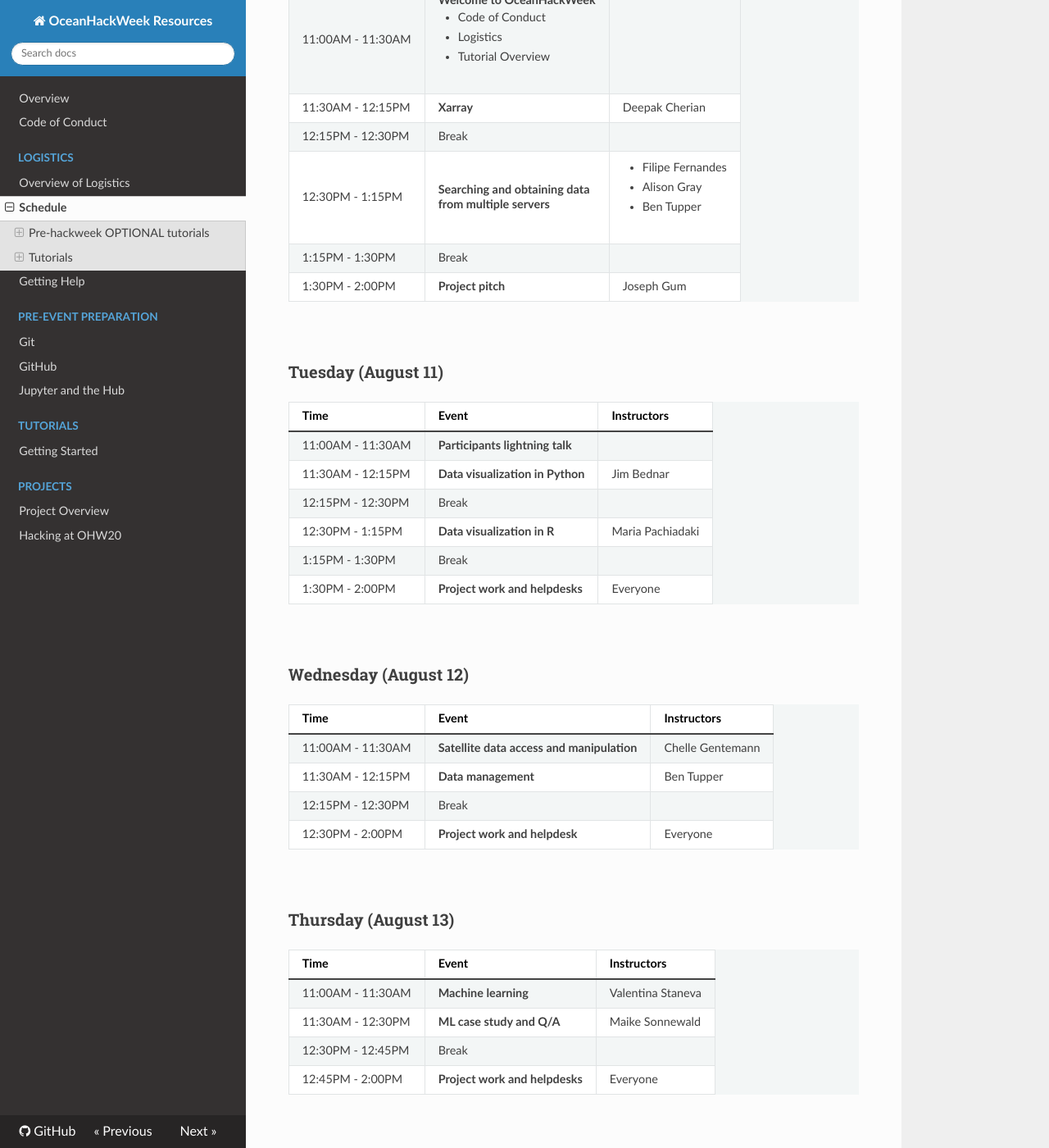
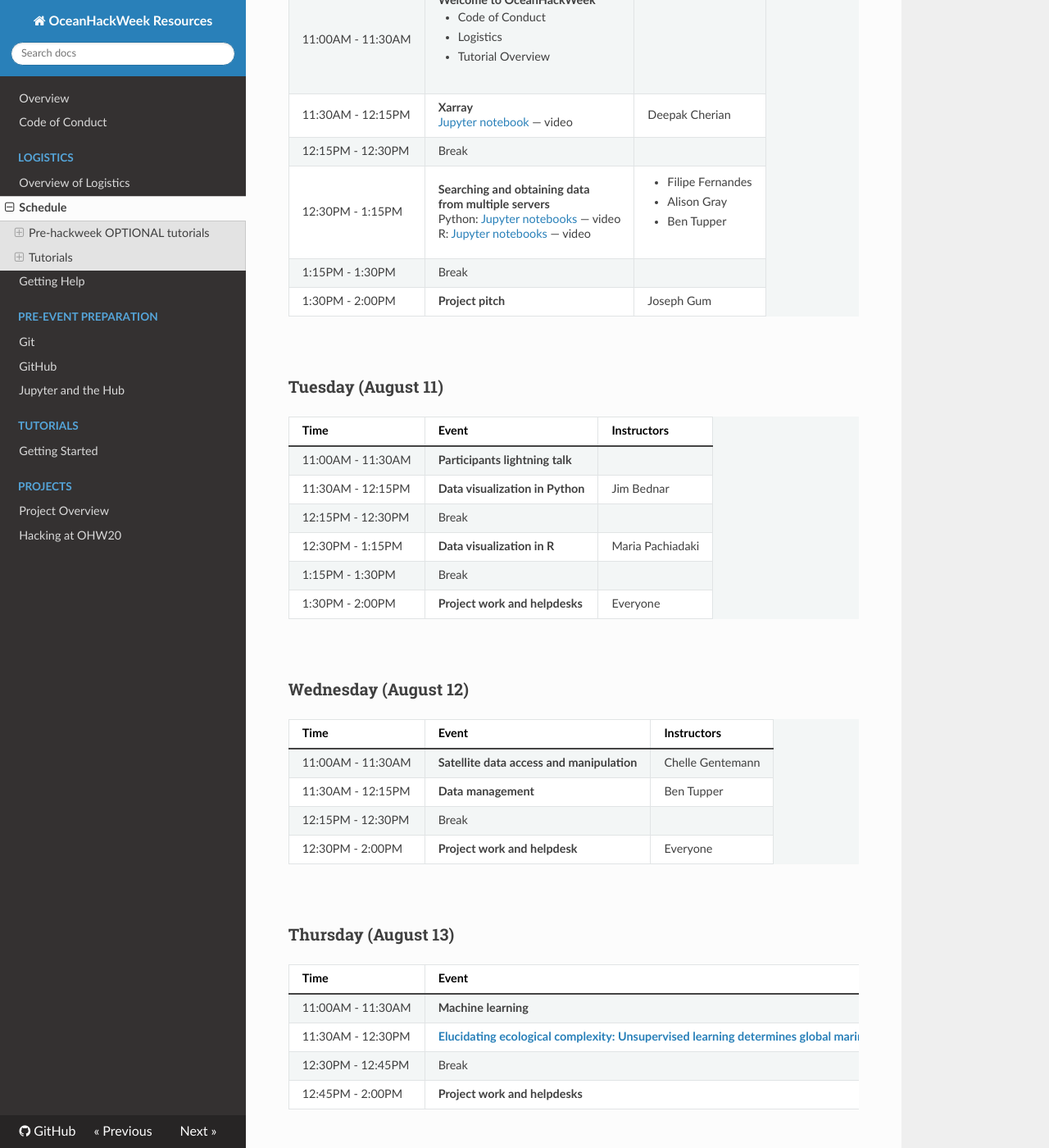
Before and after one commit to oceanhackweek/ohw-resources, an MkDocs documentation site: the page built from docs/schedule.md, in a window 1280 px wide and 1400 px high, scrolled down 1343 px. Shown: the whole window at 82% size. Built offline with MkDocs 1.6.1, drawn with Linux system fonts in a browser that asks for light colours; nearby versions of some CDN libraries.

Commit message:
Updated schedule materials for Day 1 and invited speaker; corrected mistake in tutorials/getting_started

```diff
--- a/docs/schedule.md
+++ b/docs/schedule.md
@@ -123,7 +123,12 @@
     </tr>
     <tr>
       <td>11:30AM - 12:15PM</td>
-      <td><strong>Xarray</strong></td>
+      <td>
+        <strong>Xarray</strong>
+        <br>
+        <a href="https://github.com/oceanhackweek/ohw20-tutorials/tree/master/09-xarray">Jupyter notebook</a>
+        &mdash; video
+      </td>
       <td>Deepak Cherian</td>
     </tr>
     <tr>
@@ -133,8 +138,16 @@
     </tr>
     <tr>
       <td>12:30PM - 1:15PM</td>
-      <td><strong>Searching and obtaining data
-      <br>from multiple servers</strong></td>
+      <td>
+        <strong>Searching and obtaining data
+        <br>from multiple servers</strong>
+        <br>Python:
+        <a href="https://github.com/oceanhackweek/ohw20-tutorials/tree/master/01-Data-Access">Jupyter notebooks</a>
+        &mdash; video
+        <br>R:
+        <a href="https://github.com/oceanhackweek/ohw20-tutorials/tree/master/08-R-tutorials">Jupyter notebooks</a>
+        &mdash; video
+      </td>
       <td>
         <ul>
           <li>Filipe Fernandes</li>
@@ -264,8 +277,8 @@
     </tr>
     <tr>
       <td>11:30AM - 12:30PM</td>
-      <td><strong>ML case study and Q/A</strong></td>
-      <td>Maike Sonnewald</td>
+      <td><strong><a href="https://doi.org/10.1126/sciadv.aay4740">Elucidating ecological complexity: Unsupervised learning determines global marine eco-provinces</a></strong></td>
+      <td><a href="http://msonnewald.com/">Maike Sonnewald</a></td>
     </tr>
     <tr>
       <td>12:30PM - 12:45PM</td>
```
Also changed, not shown: docs/tutorials/getting_started.md (+4 -4 lines).
